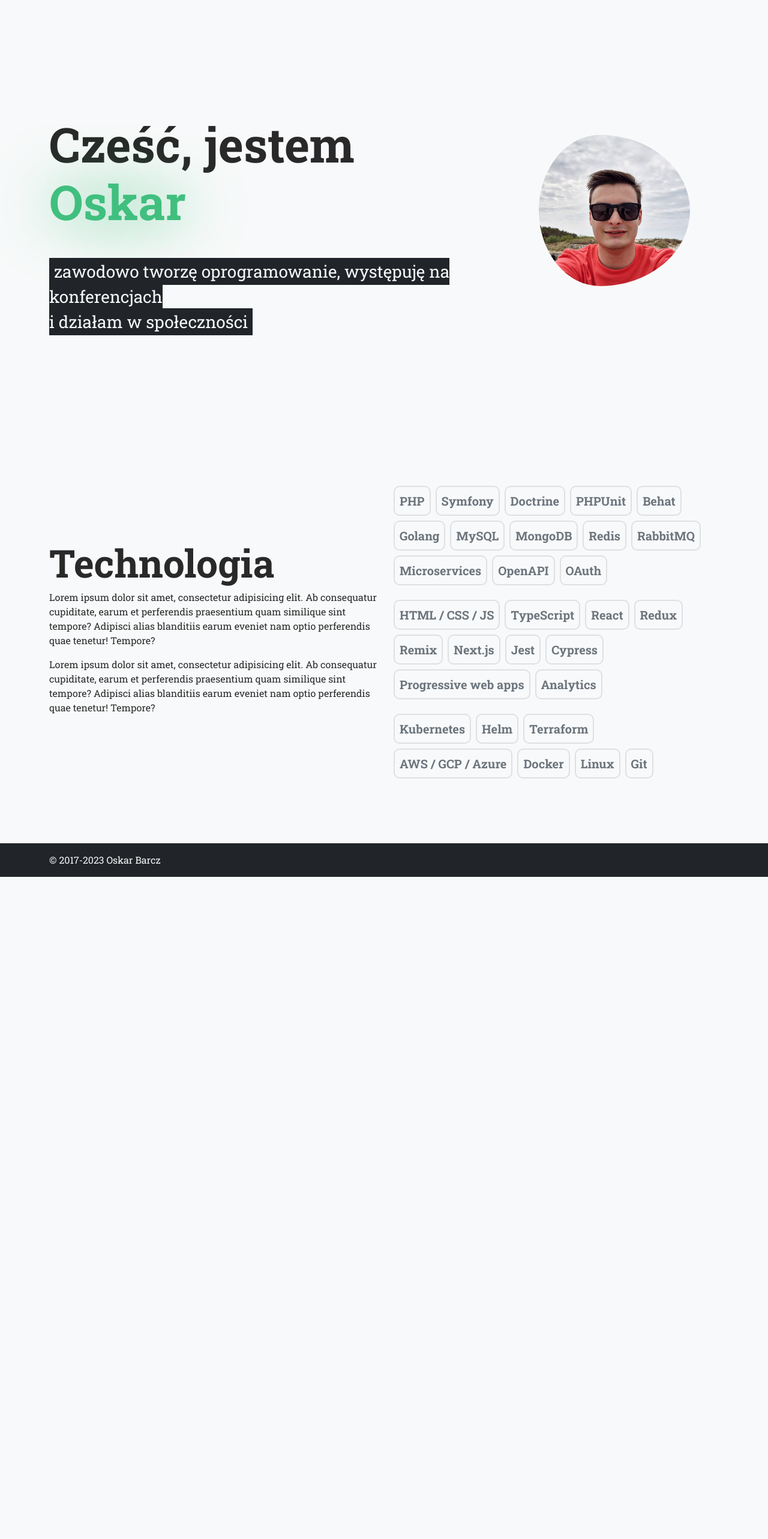
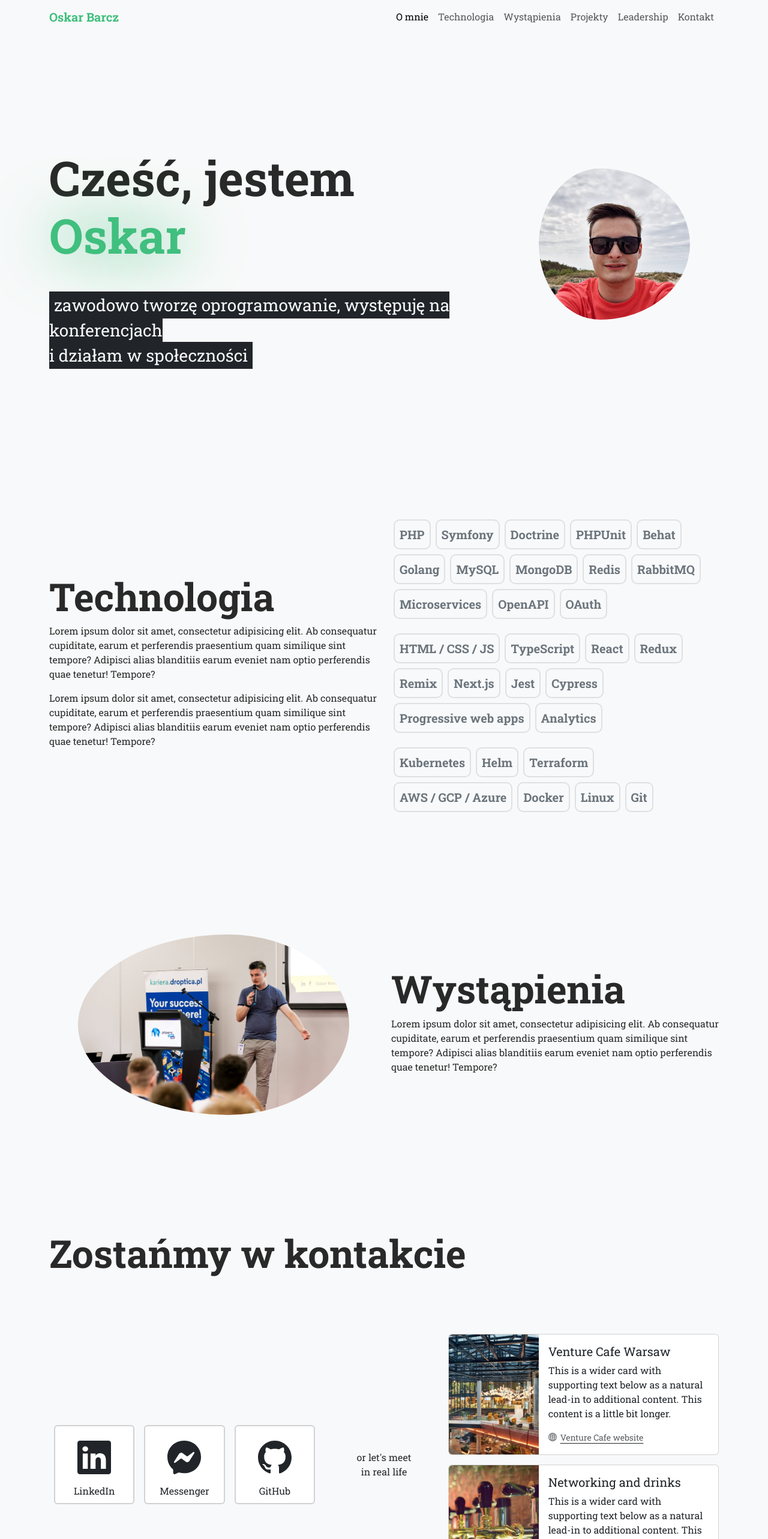
Before and after one commit to oskarbarcz/barcz-me-website, a React (Vite) app: page / in a window 1280 px wide. Shown: the top 2566 px of the page at 60% size. Before the commit the page ends 1478 px from the top, so only its background shows below. Built offline with nearby package versions, Linux system fonts and the light colour scheme.

Commit message:
add networking section

```diff
--- a/src/blocks/ConferencesBlock.jsx
+++ b/src/blocks/ConferencesBlock.jsx
@@ -2,13 +2,14 @@ import photo from '../assets/photo_oskar_phpers.jpg'
 
 export default function ConferencesBlock() {
   return (
+    <>
       <div className="container my-5 py-5">
         <div className="row align-items-center">
           <div className="col-6">
             <img className="photo m-5 pe-5" src={photo} alt="" width="500"/>
           </div>
           <div className="col-6">
-          <h2 className="fw-bold display-3">Section title</h2>
+            <h2 className="fw-bold display-3">Wystąpienia</h2>
             <p>
               Lorem ipsum dolor sit amet, consectetur adipisicing elit. Ab consequatur cupiditate, earum et perferendis
               praesentium quam similique sint tempore? Adipisci alias blanditiis earum eveniet nam optio perferendis quae
@@ -17,5 +18,6 @@ export default function ConferencesBlock() {
           </div>
         </div>
       </div>
+    </>
   )
 }
--- /dev/null
+++ b/src/blocks/NavigationBlock.jsx
@@ -0,0 +1,46 @@
+export default function NavigationBlock() {
+  return (
+    <nav className="container navbar sticky-top navbar-expand-lg bg-body-tertiary">
+      <div className="container-fluid d-flex justify-content-between">
+        <a className="navbar-brand fw-bold text-primary" href="#">Oskar Barcz</a>
+        <button className="navbar-toggler" type="button" data-bs-toggle="collapse" data-bs-target="#navbarNav" aria-controls="navbarNav" aria-expanded="false" aria-label="Toggle navigation">
+          <span className="navbar-toggler-icon"></span>
+        </button>
+        <div className="collapse navbar-collapse flex-grow-0" id="navbarNav">
+          <ul className="navbar-nav">
+            <li className="nav-item">
+              <a className="nav-link active" aria-current="page" href="#">
+                O mnie
+              </a>
+            </li>
+            <li className="nav-item">
+              <a className="nav-link" href="#">
+                Technologia
+              </a>
+            </li>
+            <li className="nav-item">
+              <a className="nav-link" href="#">
+                Wystąpienia
+              </a>
+            </li>
+            <li className="nav-item">
+              <a className="nav-link" href="#">
+                Projekty
+              </a>
+            </li>
+            <li className="nav-item">
+              <a className="nav-link" href="#">
+                Leadership
+              </a>
+            </li>
+            <li className="nav-item">
+              <a className="nav-link" href="#">
+                Kontakt
+              </a>
+            </li>
+          </ul>
+        </div>
+      </div>
+    </nav>
+  );
+}
--- /dev/null
+++ b/src/blocks/NetworkingBlock.jsx
@@ -0,0 +1,71 @@
+import {Github, Globe, Linkedin, Messenger} from "react-bootstrap-icons";
+import ventureCafePhoto from '../assets/venture_cafe.jpg';
+import piwpafPhoto from '../assets/piwpaf.jpg';
+
+export default function NetworkingBlock() {
+  return (
+    <div className="container my-5 py-5">
+      <h2 className="display-3 fw-bold mb-5">Zostańmy w kontakcie</h2>
+      <div className="row align-items-center text-center py-5">
+        <div className="col-5 d-flex">
+          <a className="card m-2 w-100 border-2 text-decoration-none contact-link" href="#">
+            <Linkedin className="display-4 m-auto mt-4 mb-3"/>
+            <span className="pb-2">LinkedIn</span>
+          </a>
+          <a className="card m-2 w-100 border-2 text-decoration-none contact-link" href="#">
+            <Messenger className="display-4 m-auto mt-4 mb-3"/>
+            <span className="pb-2">Messenger</span>
+          </a>
+          <a className="card m-2 w-100 border-2 text-decoration-none contact-link" href="#">
+            <Github className="display-4 m-auto mt-4 mb-3"/>
+            <span className="pb-2">GitHub</span>
+          </a>
+        </div>
+        <div className="col-2">
+          or let&apos;s meet <br />
+          in real life
+        </div>
+        <div className="col-5">
+          <div className="card mb-3 w-100">
+            <div className="row g-0">
+              <div className="col-md-4">
+                <img src={ventureCafePhoto} className="img-fluid rounded-start h-100 object-fit-cover" alt="..." />
+              </div>
+              <div className="col-md-8 text-start">
+                <div className="card-body">
+                  <h5 className="card-title">Venture Cafe Warsaw</h5>
+                  <p className="card-text">This is a wider card with supporting text below as a natural lead-in to additional content. This content is a little bit longer.</p>
+                  <small className="card-text">
+                    <a href="https://venturecafewarsaw.org/" className="icon-link icon-link-hover text-muted link-underline-dark">
+                      <Globe/>
+                      <span>Venture Cafe website</span>
+                    </a>
+                  </small>
+                </div>
+              </div>
+            </div>
+          </div>
+          <div className="card mb-3 w-100">
+            <div className="row g-0">
+              <div className="col-md-4">
+                <img src={piwpafPhoto} className="img-fluid rounded-start h-100 object-fit-cover" alt="..." />
+              </div>
+              <div className="col-md-8 text-start">
+                <div className="card-body">
+                  <h5 className="card-title">Networking and drinks</h5>
+                  <p className="card-text">This is a wider card with supporting text below as a natural lead-in to additional content. This content is a little bit longer.</p>
+                  <small className="card-text">
+                    <a href="https://www.meetup.com/pl-PL/warsawinternational/" className="icon-link icon-link-hover text-muted link-underline-dark">
+                      <Globe/>
+                      <span>Meetup event details</span>
+                    </a>
+                  </small>
+                </div>
+              </div>
+            </div>
+          </div>
+        </div>
+      </div>
+    </div>
+  )
+}
--- a/src/index.css
+++ b/src/index.css
@@ -47,3 +47,13 @@ body {
   -webkit-backdrop-filter: blur(5px);
   border: 1px solid rgba( 70, 70, 70, 0.18 );
 }
+
+.contact-link:hover{
+  border-color: #40bf7e !important;
+  transition: border-color 250ms ease-in-out;
+}
+
+.contact-link:hover > svg {
+  color: #40bf7e;
+  transition: color 250ms ease-in-out;
+}
--- a/src/routes/RootRoute.jsx
+++ b/src/routes/RootRoute.jsx
@@ -1,12 +1,18 @@
 import HeroBlock from "../blocks/HeroBlock.jsx";
 import FooterBlock from "../blocks/FooterBlock.jsx";
 import TechnologyBlock from "../blocks/TechnologyBlock.jsx";
+import ConferencesBlock from "../blocks/ConferencesBlock.jsx";
+import NetworkingBlock from "../blocks/NetworkingBlock.jsx";
+import NavigationBlock from "../blocks/NavigationBlock.jsx";
 
 export default function RootRoute() {
   return (
     <>
+      <NavigationBlock/>
       <HeroBlock/>
       <TechnologyBlock/>
+      <ConferencesBlock/>
+      <NetworkingBlock/>
       <FooterBlock/>
     </>
   )
```
Also changed, not shown: src/assets/piwpaf.jpg (added), src/assets/venture_cafe.jpg (added). Lines whose indentation alone changed are shown as unchanged.
